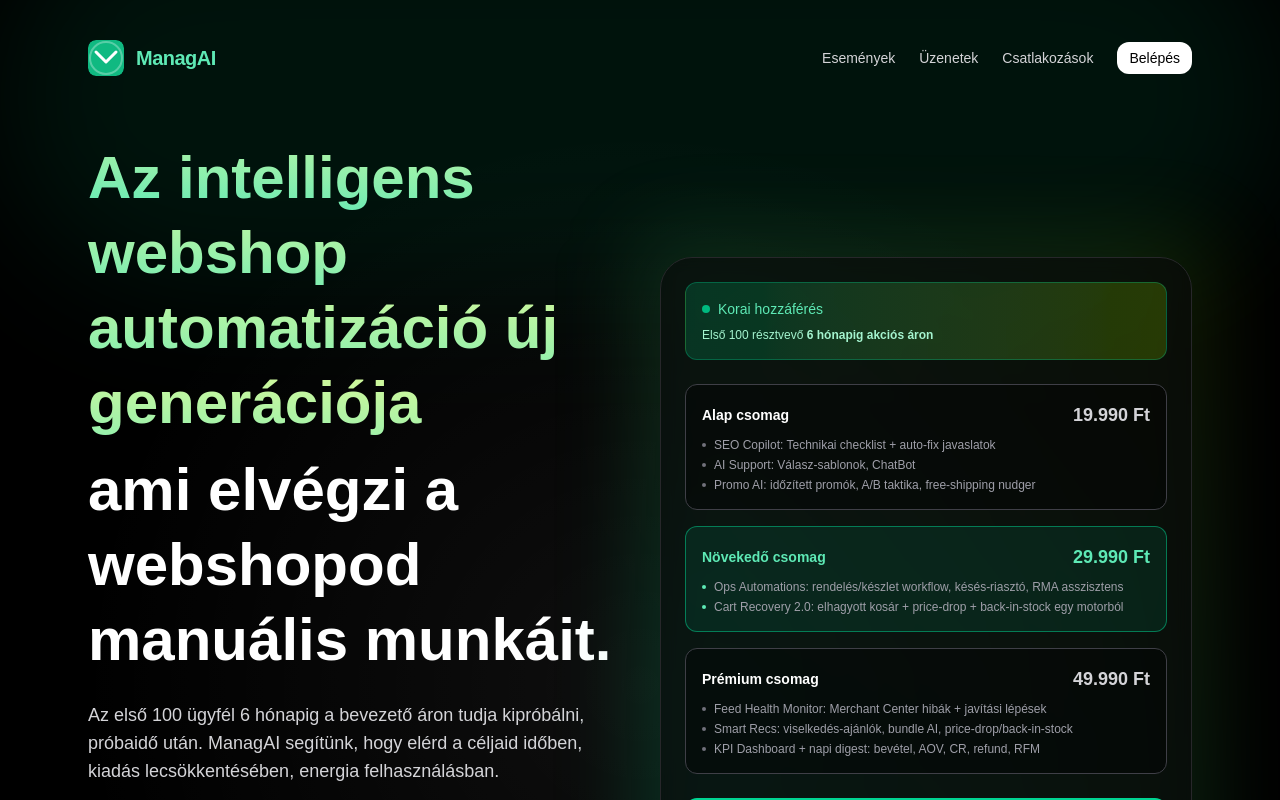
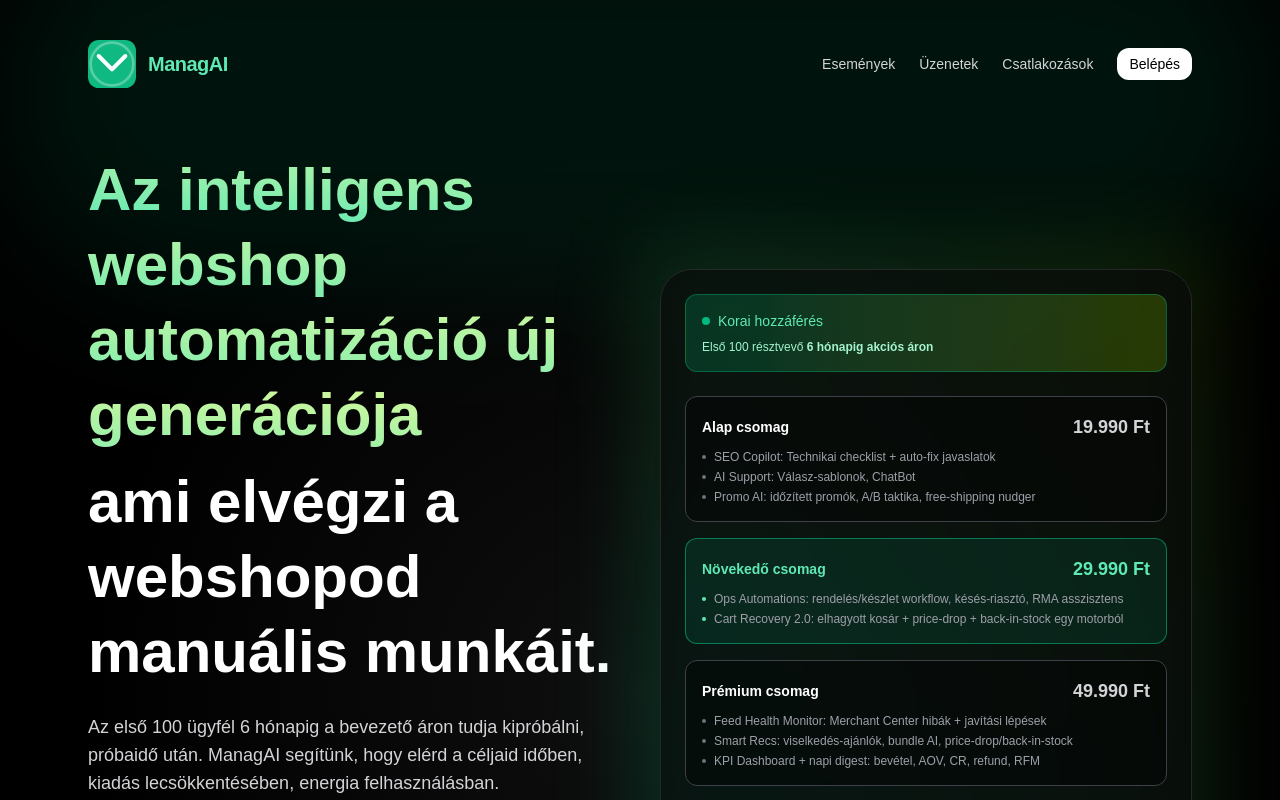
Before and after one commit to managai2025/managai, a Next.js app: page / in a window 1280 px wide. Shown: the top 800 px of the page. Built offline with nearby package versions, Linux system fonts and the light colour scheme.

Commit message:
feat: increase logo size from 36x36 to 48x48 for better visibility

```diff
--- a/src/app/page.tsx
+++ b/src/app/page.tsx
@@ -44,7 +44,7 @@
         <header className="flex items-center justify-between">
           <div className="flex items-center gap-3">
             {/* /public/logo.svg esetén ez jelenik meg */}
-            <Image src="/logo.svg" alt="ManagAI" width={36} height={36} className="rounded-lg" />
+            <Image src="/logo.svg" alt="ManagAI" width={48} height={48} className="rounded-lg" />
             <span className="text-xl font-semibold tracking-tight text-emerald-300">ManagAI</span>
           </div>
           <nav className="hidden md:flex items-center gap-6 text-sm text-zinc-300">
```
